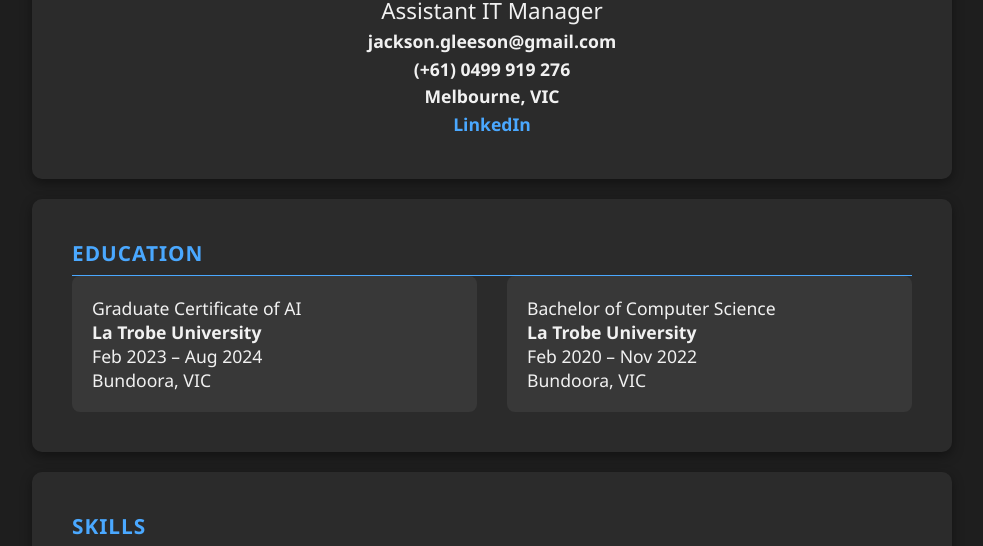
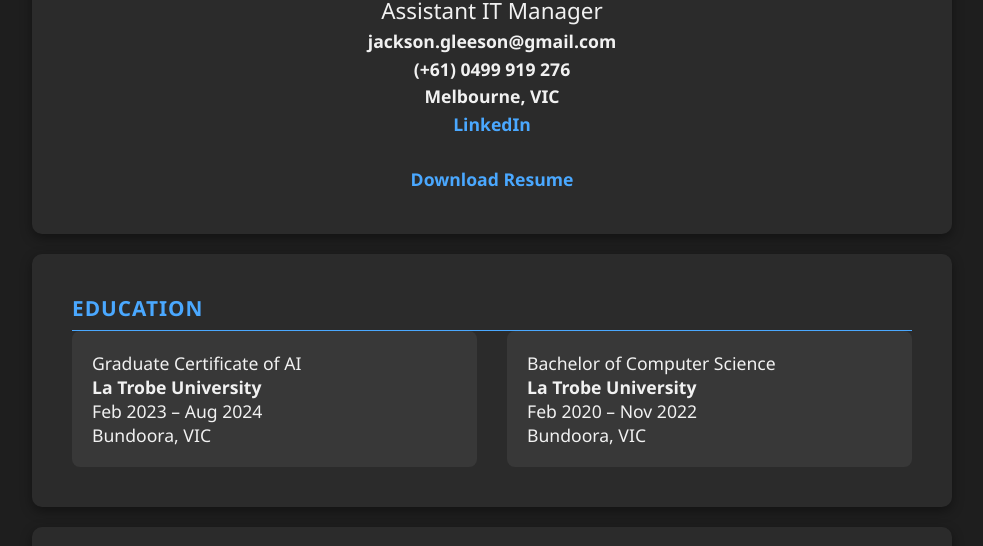
Before and after one commit to Electr0105/resume-website, a website: page root/index.html in a window 1280 px wide. Shown: the part 200-746 px from the top of the page, without its empty margins (148-1131 px from the left). Drawn offline with Linux system fonts and the light colour scheme; no server answers.

Commit message:
added resume and download button

```diff
--- a/root/index.html
+++ b/root/index.html
@@ -18,6 +18,8 @@
         <h4>(+61) 0499 919 276</h4>
         <h4>Melbourne, VIC</h4>
         <h4><a href="https://www.linkedin.com/in/jackson-gleeson-539267253">LinkedIn</a></h4>
+          <br>
+        <h4><a href="./Resume-JacksonGleeson.pdf" download="Resume-JacksonGleeson">Download Resume</a></h4>
       </div>
     </section>
 
```
Also changed, not shown: 1 other file.
